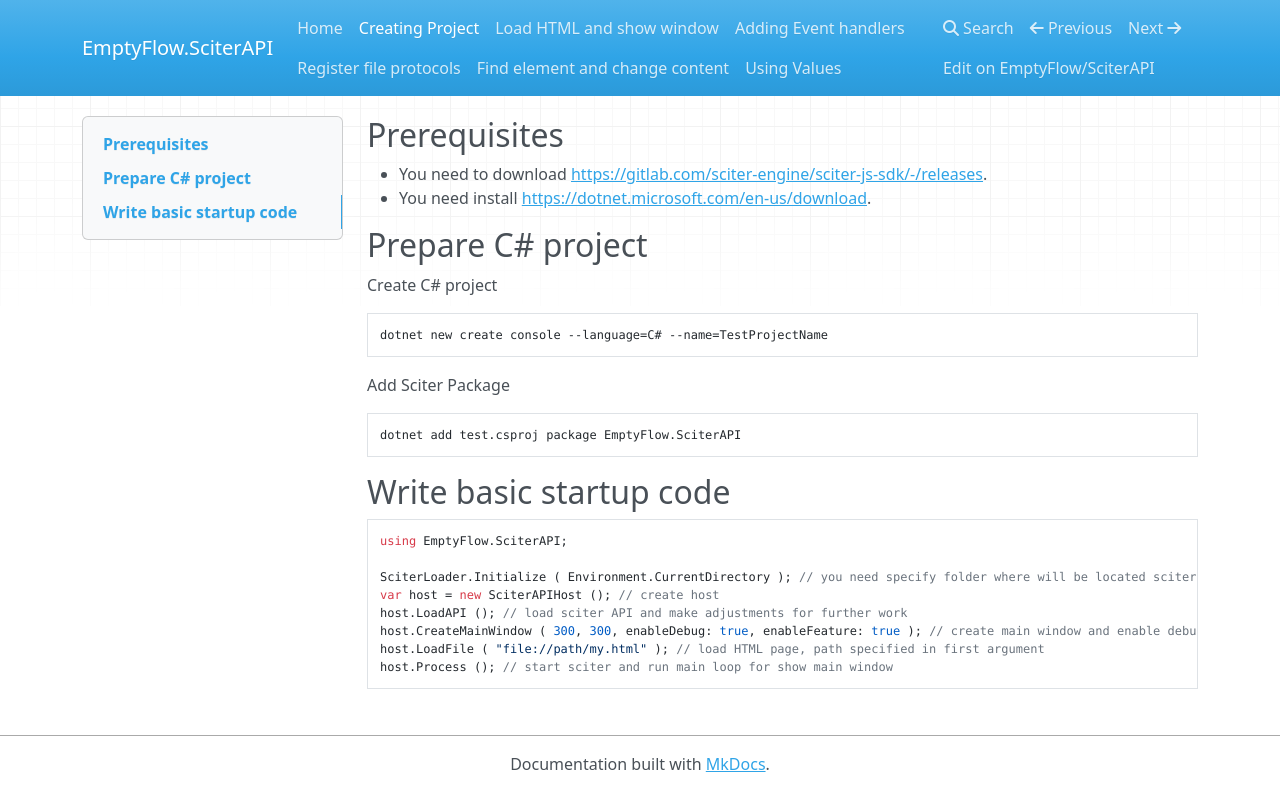
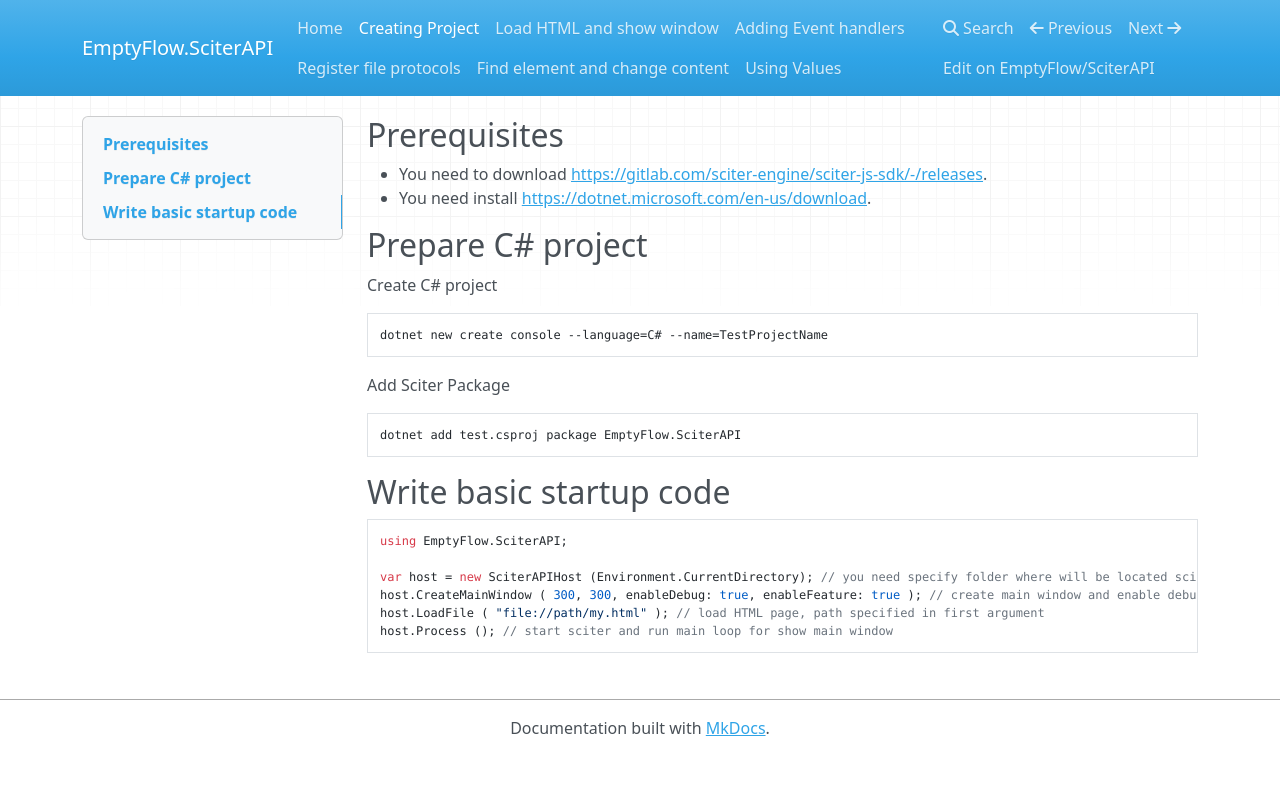
Before and after one commit to EmptyFlow/SciterAPIDocs, an MkDocs documentation site: the page built from docs/creatingproject.md, in a window 1280 px wide. Shown: the top 811 px of the page. Built offline with MkDocs 1.6.1, drawn with Linux system fonts in a browser that asks for light colours; nearby versions of some CDN libraries.

Commit message:
Change in example for create project on new version

````diff
--- a/docs/creatingproject.md
+++ b/docs/creatingproject.md
@@ -19,9 +19,7 @@
 ```csharp
 using EmptyFlow.SciterAPI;
 
-SciterLoader.Initialize ( Environment.CurrentDirectory ); // you need specify folder where will be located sciter library file (sciter.dll/libsciter.so/libsciter.dylib)
-var host = new SciterAPIHost (); // create host
-host.LoadAPI (); // load sciter API and make adjustments for further work
+var host = new SciterAPIHost (Environment.CurrentDirectory); // you need specify folder where will be located sciter library file (sciter.dll/libsciter.so/libsciter.dylib)
 host.CreateMainWindow ( 300, 300, enableDebug: true, enableFeature: true ); // create main window and enable debug mode and sciter features (like access to system in JavaScript)
 host.LoadFile ( "file://path/my.html" ); // load HTML page, path specified in first argument
 host.Process (); // start sciter and run main loop for show main window
````
